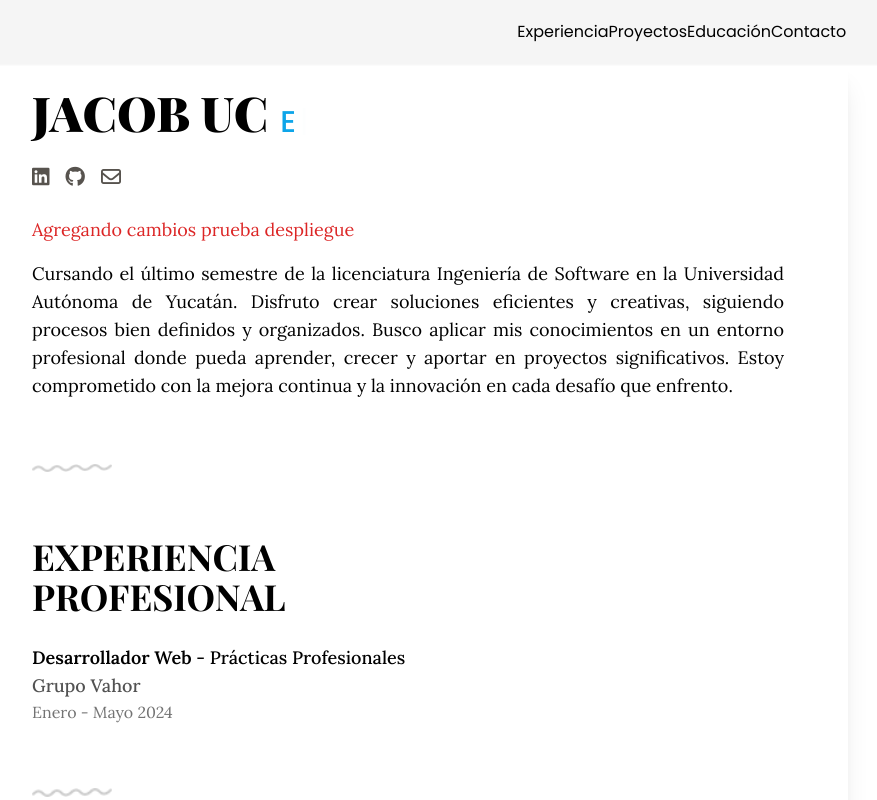
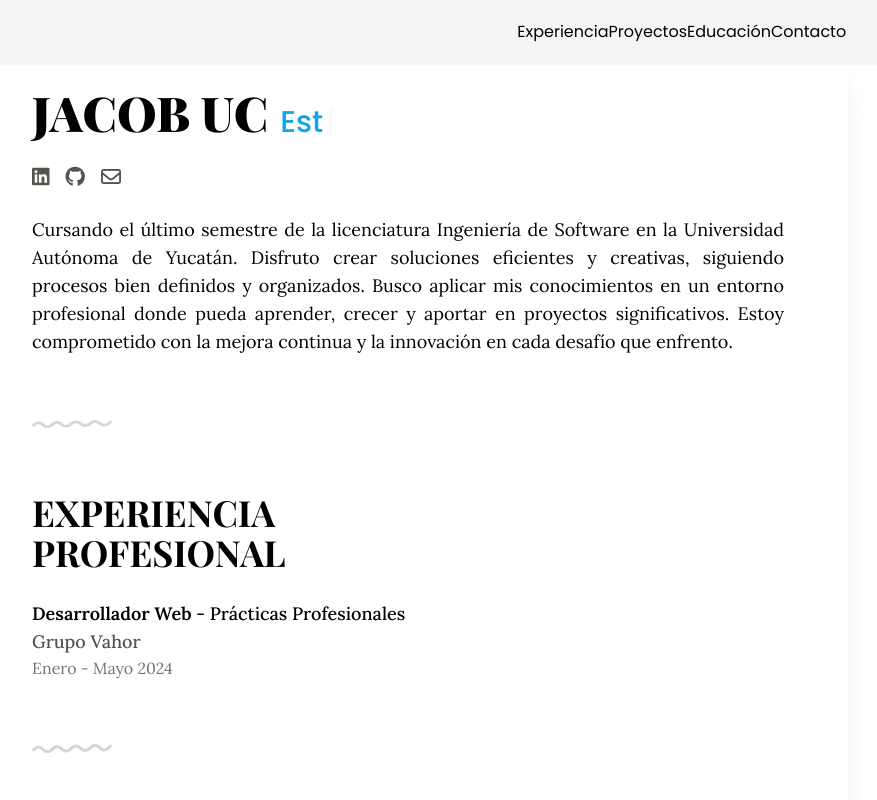
Before and after one commit to JacobUc/resume, a React (Vite) app: page / in a window 1280 px wide. Shown: the top 800 px of the page, without its empty margins (232-1109 px from the left). Built offline with nearby package versions, Linux system fonts and the light colour scheme.

Commit message:
Reset cambios despliegue

```diff
--- a/src/components/Presentation.jsx
+++ b/src/components/Presentation.jsx
@@ -46,7 +46,6 @@ export default function Presentation(){
 
                 {/* Descripcion */}
                 <div className='mt-6'>
-                    <p className='mb-4 text-justify text-red-600 font-lora text-lg leading-7'>Agregando cambios prueba despliegue</p>
                     <p className='text-justify font-lora text-lg leading-7'>
                         Cursando el último semestre de la licenciatura Ingeniería de Software en la Universidad Autónoma de Yucatán. Disfruto crear soluciones eficientes y creativas, siguiendo procesos bien definidos y organizados. Busco aplicar mis conocimientos en un entorno profesional donde pueda aprender, crecer y aportar en proyectos significativos. Estoy comprometido con la mejora continua y la innovación en cada desafío que enfrento.
                     </p>
```
